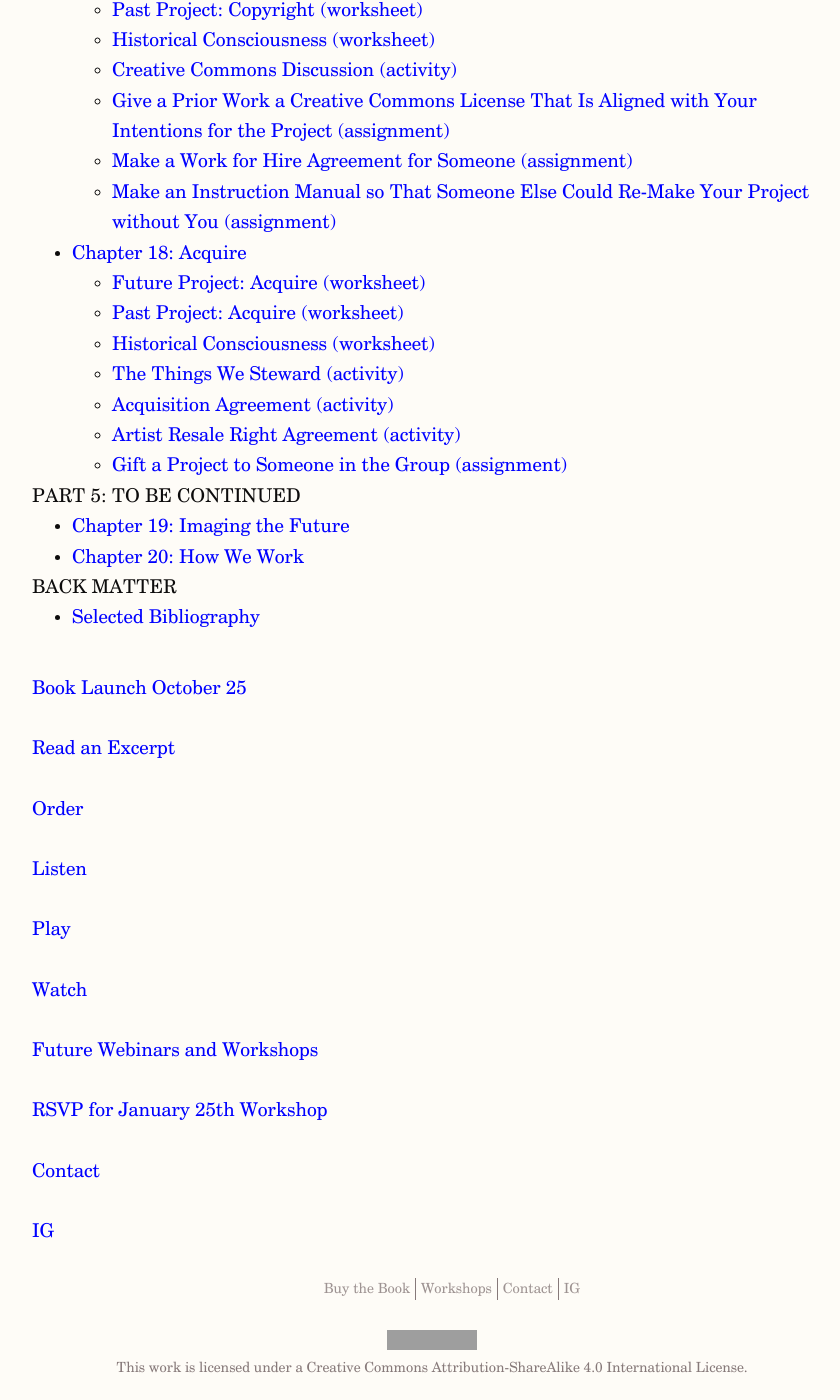
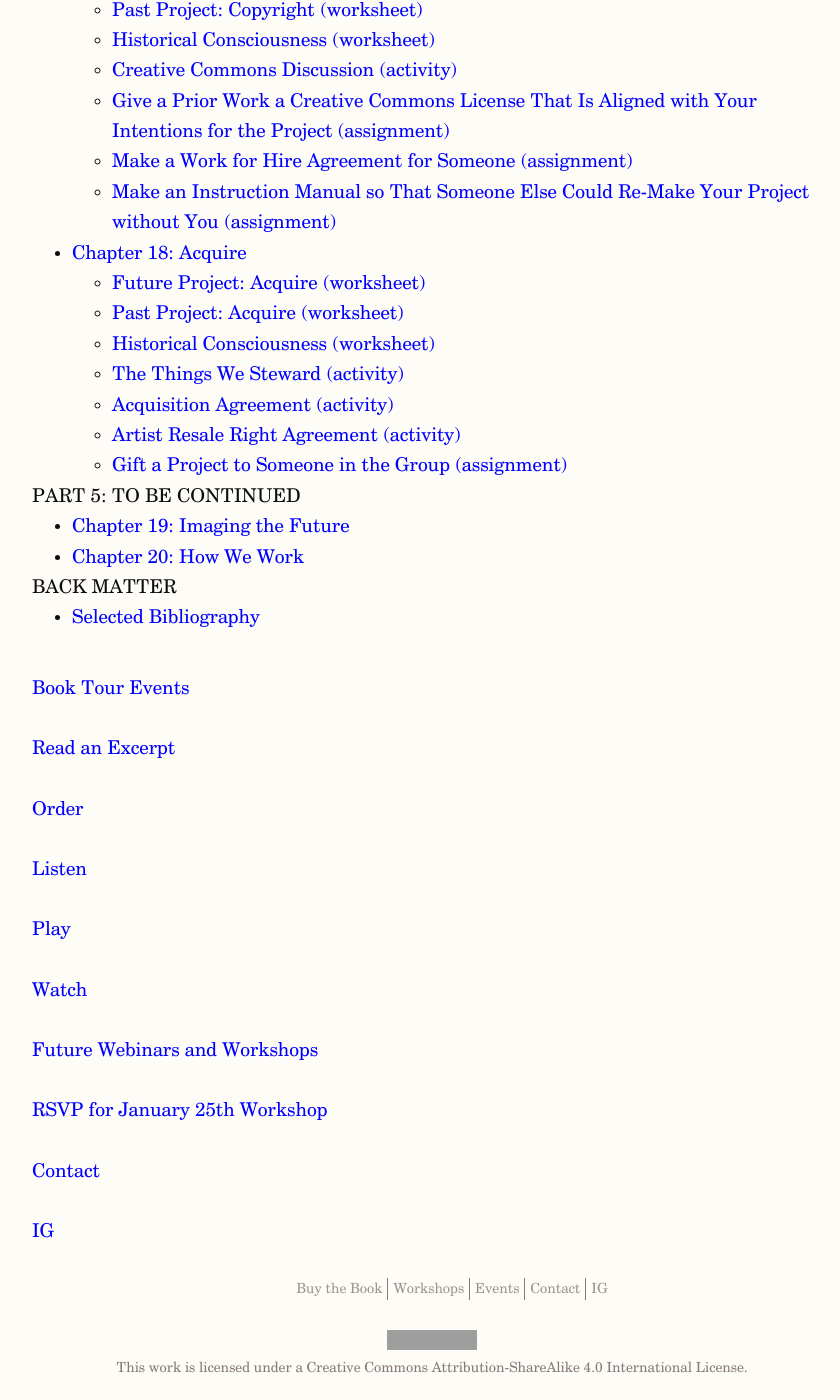
Before and after one commit to orzubalsky/making-and-being, a Jekyll site: the page built from docs/index.md, in a window 1280 px wide and 1400 px high, scrolled down 5094 px. Shown: the whole window, without its empty margins (208-1048 px from the left). Built offline with Jekyll 4.4.1, drawn with Linux system fonts in a browser that asks for light colours; nearby versions of some CDN libraries; some web fonts are replaced; our own code applies the rules of GitHub Pages for plain Markdown files; grey boxes are pictures that could not be loaded.

Commit message:
Add a calendar

```diff
--- a/docs/_includes/footer.html
+++ b/docs/_includes/footer.html
@@ -6,6 +6,7 @@
         href="https://docs.google.com/forms/d/e/1FAIpQLScnQOXXKfHIMhmjesL78RqXhSmZVMj5rdw0hfmBi3dFJQJ8pQ/viewform?usp=sf_link"
         target="_blank">Workshops</a>
       </li>
+    <li><a href="/calendar">Events</a></li>
     <li><a href="mailto:info@bfamfaphd.com?subject=MakingandBeing" target="_blank">Contact</a></li>
     <li><a href="https://www.instagram.com/makingandbeing/" target="_blank">IG</a></li>
   </ul>
--- a/docs/index.md
+++ b/docs/index.md
@@ -12,7 +12,7 @@ We wrote this book for those of you who want a holistic art education that inclu
 {% comment %} Table of contents is generated from chapters {% endcomment %}
 {% include table_of_contents.html %}
 
-[Book Launch October 25](https://www.eventbrite.com/e/making-and-being-a-guide-to-embodiment-collaboration-and-circulation-in-the-visual-arts-tickets-69755603889)
+[Book Tour Events](/calendar)
 
 [Read an Excerpt](http://bfamfaphd.com/wp-content/uploads/2017/01/makingandbeing-digitalPDF.pdf)
 
```
Also changed, not shown: docs/calendar.md (added, +3 -0 lines).
